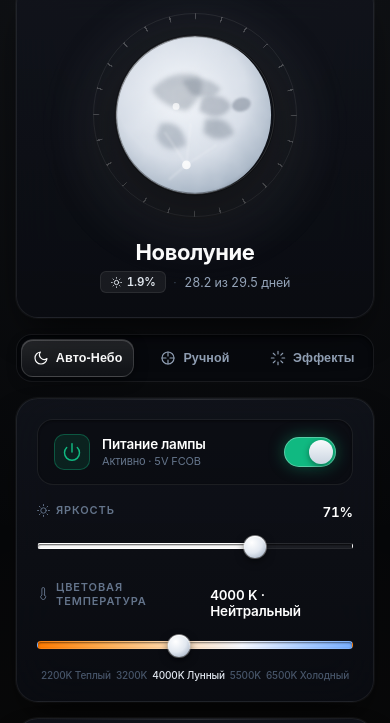
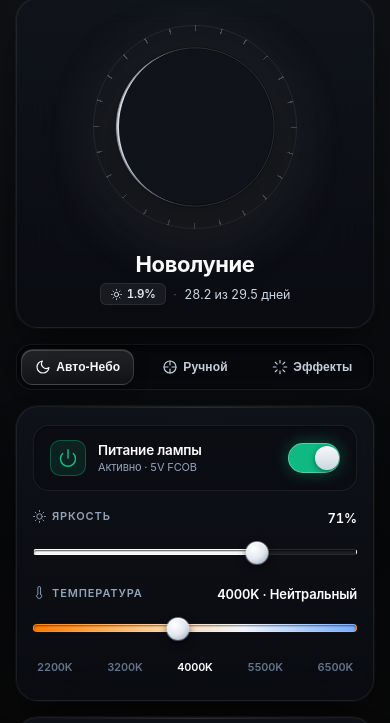
Before and after one commit to sergeapollonov/lunar-lamp, a plain HTML site: page web/index.html in a window 390 px wide. Shown: the part 74-797 px from the top of the page. Drawn offline with Linux system fonts and the light colour scheme.

Commit message:
fix(web): resolve mobile overflow and invert moon terminator mask geometry
- Fix SVG terminator sweep-flag inversion so new moon correctly displays razor-thin crescent and earthshine disk
- Prevent mobile layout overflow on 390px/430px screens with responsive container constraints and safe-area padding
- Shorten kelvin scale ticks to compact numerical labels (2200K..6500K)
- Optimize control header text wrapping and truncate long status strings
- Center power switch thumb with symmetric 2px margin
- Add prefers-reduced-motion media query and restrict user-select strictly to interactive controls

```diff
--- a/web/index.html
+++ b/web/index.html
@@ -2,8 +2,10 @@
 <html lang="ru">
 <head>
   <meta charset="UTF-8">
-  <meta name="viewport" content="width=device-width, initial-scale=1.0, maximum-scale=1.0, user-scalable=no, viewport-fit=cover">
-  <meta name="theme-color" content="#060709">
+  <meta name="viewport" content="width=device-width, initial-scale=1, viewport-fit=cover, interactive-widget=resizes-content">
+  <meta name="theme-color" media="(prefers-color-scheme: dark)" content="#060709">
+  <meta name="theme-color" media="(prefers-color-scheme: light)" content="#060709">
+  <meta name="color-scheme" content="dark">
   <meta name="apple-mobile-web-app-capable" content="yes">
   <meta name="apple-mobile-web-app-status-bar-style" content="black-translucent">
   <title>Lunar Lamp — Observatory Core</title>
@@ -16,9 +18,9 @@
       --card-shadow: 0 20px 40px -15px rgba(0, 0, 0, 0.8), 0 0 1px 1px rgba(255, 255, 255, 0.05);
 
       --text-primary: #F8FAFC;
-      --text-secondary: #94A3B8;
-      --text-muted: #64748B;
-      --text-dim: #475569;
+      --text-secondary: #CBD5E1;
+      --text-muted: #94A3B8;
+      --text-dim: #64748B;
 
       --accent-glow: rgba(226, 232, 240, 0.28);
       --amber-warm: #F59E0B;
@@ -37,6 +39,10 @@
       /* Emil Kowalski Design Engineering physics & motion tokens */
       --ease-out: cubic-bezier(0.23, 1, 0.32, 1);
       --ease-in-out: cubic-bezier(0.77, 0, 0.175, 1);
+    }
+
+    html, body {
+      overscroll-behavior: none;
     }
 
     * {
@@ -44,6 +50,9 @@
       margin: 0;
       padding: 0;
       -webkit-tap-highlight-color: transparent;
+    }
+
+    button, [role="button"], input, .switch-toggle, .phase-dial-chip, .moon-dial-wrapper, .tick-item {
       user-select: none;
       -webkit-user-select: none;
     }
@@ -55,17 +64,23 @@
         radial-gradient(circle at 50% 100%, rgba(245, 158, 11, 0.03) 0%, transparent 50%);
       color: var(--text-primary);
       font-family: -apple-system, BlinkMacSystemFont, "SF Pro Text", "Segoe UI", Roboto, Helvetica, Arial, sans-serif;
-      min-height: 100vh;
+      min-height: 100dvh;
       display: flex;
       justify-content: center;
-      padding: env(safe-area-inset-top, 16px) 16px env(safe-area-inset-bottom, 24px);
+      padding: 16px 16px 24px;
+      padding-top: max(16px, env(safe-area-inset-top, 16px));
+      padding-right: max(16px, env(safe-area-inset-right, 16px));
+      padding-bottom: max(24px, env(safe-area-inset-bottom, 24px));
+      padding-left: max(16px, env(safe-area-inset-left, 16px));
       overflow-x: hidden;
       letter-spacing: -0.01em;
     }
 
     .container {
       width: 100%;
-      max-width: 440px;
+      max-width: 398px;
+      margin: 0 auto;
+      min-width: 0;
       display: flex;
       flex-direction: column;
       gap: 16px;
@@ -144,6 +159,7 @@
       font-size: 11.5px;
       font-weight: 500;
       color: var(--text-muted);
+      flex-shrink: 0;
       transition: color 180ms var(--ease-out), border-color 180ms var(--ease-out);
     }
     .status-dot {
@@ -170,7 +186,7 @@
       -webkit-backdrop-filter: blur(24px);
       border: 1px solid var(--card-border);
       border-radius: var(--radius-xl);
-      padding: 20px;
+      padding: 18px 16px;
       box-shadow: var(--card-shadow);
       position: relative;
     }
@@ -188,7 +204,7 @@
       display: flex;
       flex-direction: column;
       align-items: center;
-      padding: 30px 20px 24px;
+      padding: 26px 16px 22px;
       overflow: hidden;
       text-align: center;
     }
@@ -337,16 +353,17 @@
       background: transparent;
       border: 1px solid transparent;
       color: var(--text-secondary);
-      padding: 10px 6px;
+      padding: 9px 4px;
       border-radius: var(--radius-md);
-      font-size: 12.5px;
+      font-size: 12px;
       font-weight: 600;
       letter-spacing: 0.01em;
       cursor: pointer;
       display: flex;
       align-items: center;
       justify-content: center;
-      gap: 7px;
+      gap: 5px;
+      white-space: nowrap;
       transition: color 160ms var(--ease-out), background 160ms var(--ease-out), border-color 160ms var(--ease-out), transform 120ms var(--ease-out);
     }
     .mode-btn:active {
@@ -443,7 +460,7 @@
       box-shadow: 0 0 16px rgba(16, 185, 129, 0.4);
     }
     .power-chassis.active .switch-thumb {
-      transform: translateX(22px);
+      transform: translateX(24px);
     }
 
     /* Controls Stack */
@@ -462,6 +479,8 @@
       display: flex;
       justify-content: space-between;
       align-items: baseline;
+      gap: 8px;
+      min-width: 0;
     }
     .control-title {
       font-size: 11px;
@@ -472,12 +491,18 @@
       display: flex;
       align-items: center;
       gap: 6px;
+      white-space: nowrap;
+      flex-shrink: 0;
     }
     .control-value {
-      font-size: 13.5px;
+      font-size: 13px;
       font-weight: 600;
       font-variant-numeric: tabular-nums;
       color: #FFF;
+      white-space: nowrap;
+      overflow: hidden;
+      text-overflow: ellipsis;
+      text-align: right;
     }
 
     /* Range Slider Styling complying with modern-web-guidance */
@@ -588,18 +613,24 @@
     .scale-ticks {
       display: flex;
       justify-content: space-between;
-      padding: 0 4px;
+      padding: 4px 2px;
       margin-top: -2px;
     }
     .tick-item {
-      font-size: 10px;
-      font-weight: 500;
+      font-size: 11px;
+      font-weight: 600;
+      font-variant-numeric: tabular-nums;
       color: var(--text-dim);
+      padding: 4px 2px;
       cursor: pointer;
+      touch-action: manipulation;
       transition: color 140ms var(--ease-out);
     }
-    .tick-item:hover, .tick-item.active {
-      color: #E2E8F0;
+    @media (hover: hover) and (pointer: fine) {
+      .tick-item:hover { color: #E2E8F0; }
+    }
+    .tick-item.active {
+      color: #FFF;
     }
 
     /* Precision Astronomical Complication Chips (Manual Phase) */
@@ -627,9 +658,15 @@
       transition: background 160ms var(--ease-out), border-color 160ms var(--ease-out), transform 120ms var(--ease-out), box-shadow 160ms var(--ease-out);
     }
     .phase-dial-chip:active {
-      transform: scale(0.92);
-    }
-    .phase-dial-chip:hover, .phase-dial-chip.active {
+      transform: scale(0.96);
+    }
+    @media (hover: hover) and (pointer: fine) {
+      .phase-dial-chip:hover {
+        background: rgba(255, 255, 255, 0.12);
+        border-color: rgba(255, 255, 255, 0.3);
+      }
+    }
+    .phase-dial-chip.active {
       background: rgba(255, 255, 255, 0.12);
       border-color: rgba(255, 255, 255, 0.3);
       box-shadow: 0 4px 12px rgba(0, 0, 0, 0.5);
@@ -789,6 +826,14 @@
       flex-direction: column;
       gap: 16px;
       border-top: 1px solid rgba(255, 255, 255, 0.04);
+    }
+
+    @media (prefers-reduced-motion: reduce) {
+      *, *::before, *::after {
+        animation-duration: 0.01ms !important;
+        animation-iteration-count: 1 !important;
+        transition-duration: 0.01ms !important;
+      }
     }
   </style>
 </head>
@@ -812,7 +857,7 @@
       </div>
       <div id="statusPill" class="status-pill">
         <span class="status-dot"></span>
-        <span id="statusText">Подключение...</span>
+        <span id="statusText">Поиск...</span>
       </div>
     </header>
 
@@ -990,19 +1035,19 @@
             <svg class="icon icon-sm" viewBox="0 0 24 24">
               <path d="M14 14.76V3.5a2.5 2.5 0 0 0-5 0v11.26a4.5 4.5 0 1 0 5 0z"/>
             </svg>
-            Цветовая температура
+            Температура
           </span>
-          <span id="kelvinVal" class="control-value">4000 K · Нейтральный</span>
+          <span id="kelvinVal" class="control-value">4000K · Нейтральный</span>
         </div>
         <div class="slider-wrap">
           <input id="kelvinSlider" class="artisan-slider kelvin-slider" type="range" min="2000" max="6500" step="50" value="4000">
         </div>
         <div class="scale-ticks">
-          <span class="tick-item" data-k="2200">2200K Теплый</span>
+          <span class="tick-item" data-k="2200">2200K</span>
           <span class="tick-item" data-k="3200">3200K</span>
-          <span class="tick-item active" data-k="4000">4000K Лунный</span>
+          <span class="tick-item active" data-k="4000">4000K</span>
           <span class="tick-item" data-k="5500">5500K</span>
-          <span class="tick-item" data-k="6500">6500K Холодный</span>
+          <span class="tick-item" data-k="6500">6500K</span>
         </div>
       </div>
 
@@ -1317,22 +1362,23 @@
     // Physical Moon Terminator Calculation
     function updateMoonVisor(angleDeg) {
       const R = 92;
-      const rad = (angleDeg * Math.PI) / 180;
+      const a = ((angleDeg % 360) + 360) % 360;
+      const rad = (a * Math.PI) / 180;
       const rx = Math.abs(R * Math.cos(rad));
 
       let d = "";
-      if (angleDeg <= 90) {
-        // Waxing crescent
+      if (a <= 90) {
+        // Waxing crescent: right limb (sweep=1), terminator curves left (sweep=0)
+        d = `M 0 -${R} A ${R} ${R} 0 0 1 0 ${R} A ${rx} ${R} 0 0 0 0 -${R} Z`;
+      } else if (a <= 180) {
+        // Waxing gibbous: right limb (sweep=1), terminator curves right (sweep=1)
         d = `M 0 -${R} A ${R} ${R} 0 0 1 0 ${R} A ${rx} ${R} 0 0 1 0 -${R} Z`;
-      } else if (angleDeg <= 180) {
-        // Waxing gibbous
-        d = `M 0 -${R} A ${R} ${R} 0 0 1 0 ${R} A ${rx} ${R} 0 0 0 0 -${R} Z`;
-      } else if (angleDeg <= 270) {
-        // Waning gibbous
+      } else if (a <= 270) {
+        // Waning gibbous: left limb (sweep=0), terminator curves left (sweep=0)
+        d = `M 0 -${R} A ${R} ${R} 0 0 0 0 ${R} A ${rx} ${R} 0 0 0 0 -${R} Z`;
+      } else {
+        // Waning crescent: left limb (sweep=0), terminator curves right (sweep=1)
         d = `M 0 -${R} A ${R} ${R} 0 0 0 0 ${R} A ${rx} ${R} 0 0 1 0 -${R} Z`;
-      } else {
-        // Waning crescent
-        d = `M 0 -${R} A ${R} ${R} 0 0 0 0 ${R} A ${rx} ${R} 0 0 0 0 -${R} Z`;
       }
       terminatorShape.setAttribute("d", d);
 
@@ -1350,11 +1396,11 @@
     }
 
     function getKelvinDesc(k) {
-      if (k < 2400) return `${k} K · Свечной свет`;
-      if (k < 3200) return `${k} K · Теплый золотой`;
-      if (k < 4200) return `${k} K · Нейтральный`;
-      if (k < 5400) return `${k} K · Чистый лунный`;
-      return `${k} K · Полярный реголит`;
+      if (k < 2400) return `${k}K · Свечной`;
+      if (k < 3200) return `${k}K · Теплый`;
+      if (k < 4200) return `${k}K · Нейтральный`;
+      if (k < 5400) return `${k}K · Лунный`;
+      return `${k}K · Полярный`;
     }
 
     function getPhaseNameFromAngle(angle) {
@@ -1531,7 +1577,7 @@
 
       ws.onclose = () => {
         statusPill.classList.remove('online');
-        statusText.textContent = "Переподключение...";
+        statusText.textContent = "Поиск...";
         scheduleReconnect();
       };
 
```
Also changed, not shown: 1 other file.
